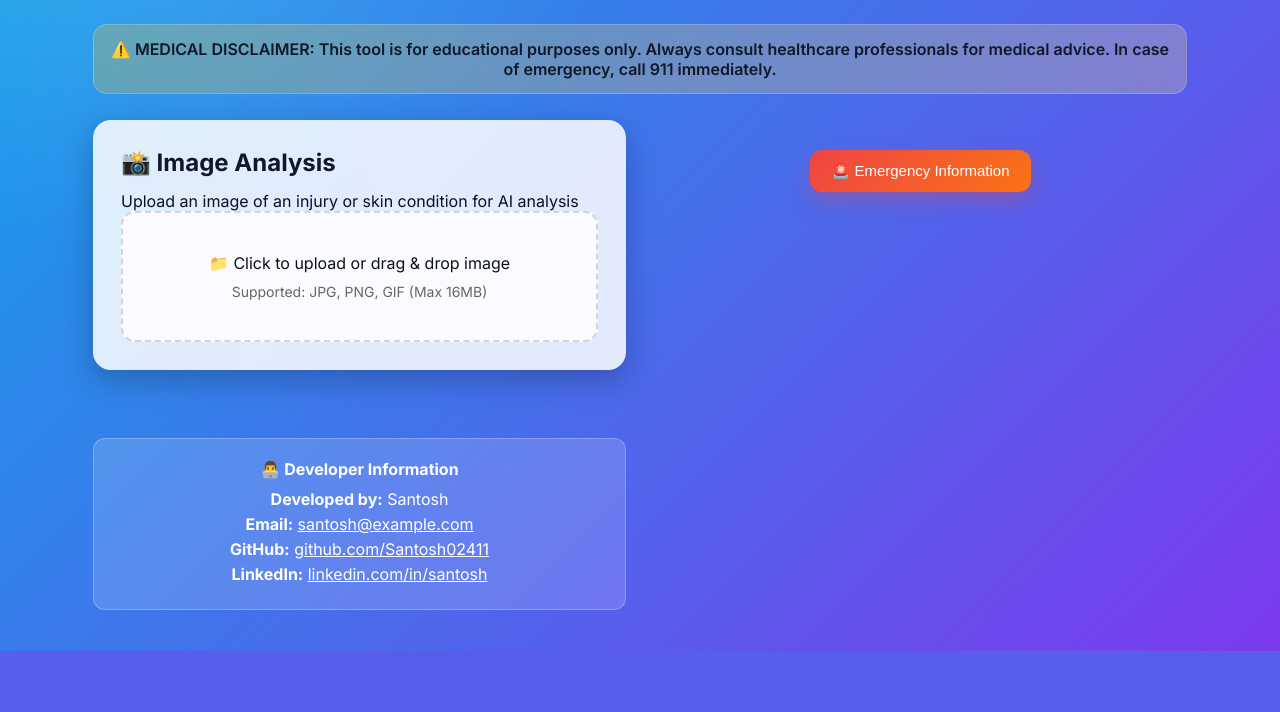
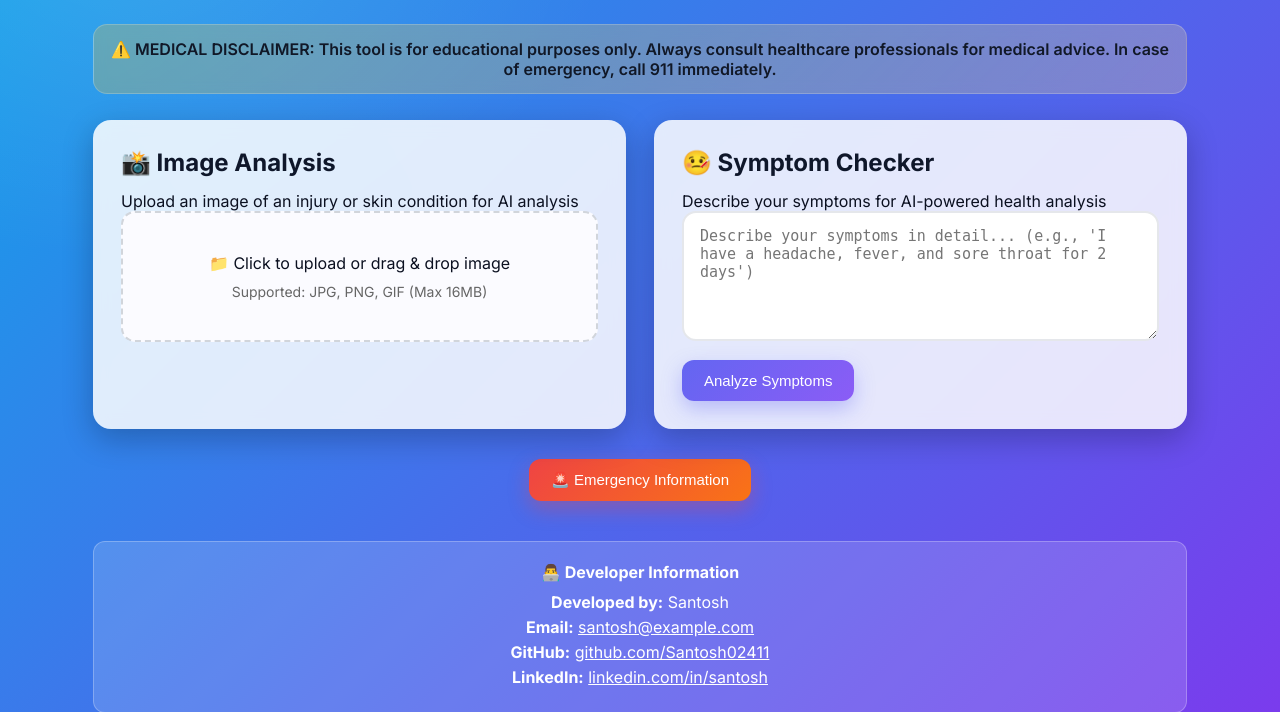
Before and after one commit to Santosh02411/Quick-Aid, a Flask app: page / in a window 1280 px wide. Shown: the part 149-861 px from the top of the page. Before the commit the page ends 800 px from the top, so only its background shows below. Run offline with Flask 3, Linux system fonts and the light colour scheme.

Commit message:
Update complete index.html

```diff
--- a/templates/index.html
+++ b/templates/index.html
@@ -1,7 +1,7 @@
 <!DOCTYPE html>
 <html lang="en">
 <head>
-   <meta charset="UTF-8">
+    <meta charset="UTF-8">
     <meta name="viewport" content="width=device-width, initial-scale=1.0">
     <title>Quick Aid - Medical Assistant</title>
     <link href="https://fonts.googleapis.com/css2?family=Inter:wght@400;600;700&display=swap" rel="stylesheet">
@@ -80,10 +80,26 @@
                         <p style="font-size: 14px; color: #666; margin-top: 10px;">Supported: JPG, PNG, GIF (Max 16MB)</p>
                     </div>
                     <input type="file" id="imageInput" accept="image/*">
-
+                </div>
+                <button class="btn" id="analyzeBtn" style="margin-top: 15px; display: none;">Analyze Image</button>
+                <div class="loading" id="imageLoading">
+                    <div class="spinner"></div>
+                    <p>Analyzing image...</p>
+                </div>
+                <div class="results" id="imageResults"></div>
             </div>
 
-
+            <div class="card">
+                <h2>🤒 Symptom Checker</h2>
+                <p>Describe your symptoms for AI-powered health analysis</p>
+                <textarea id="symptomsInput" placeholder="Describe your symptoms in detail... (e.g., 'I have a headache, fever, and sore throat for 2 days')"></textarea>
+                <button class="btn" id="checkSymptomsBtn" style="margin-top: 15px;">Analyze Symptoms</button>
+                <div class="loading" id="symptomLoading">
+                    <div class="spinner"></div>
+                    <p>Analyzing symptoms...</p>
+                </div>
+                <div class="results" id="symptomResults"></div>
+            </div>
         </div>
 
         <div style="text-align: center; margin-top: 30px;">
```
